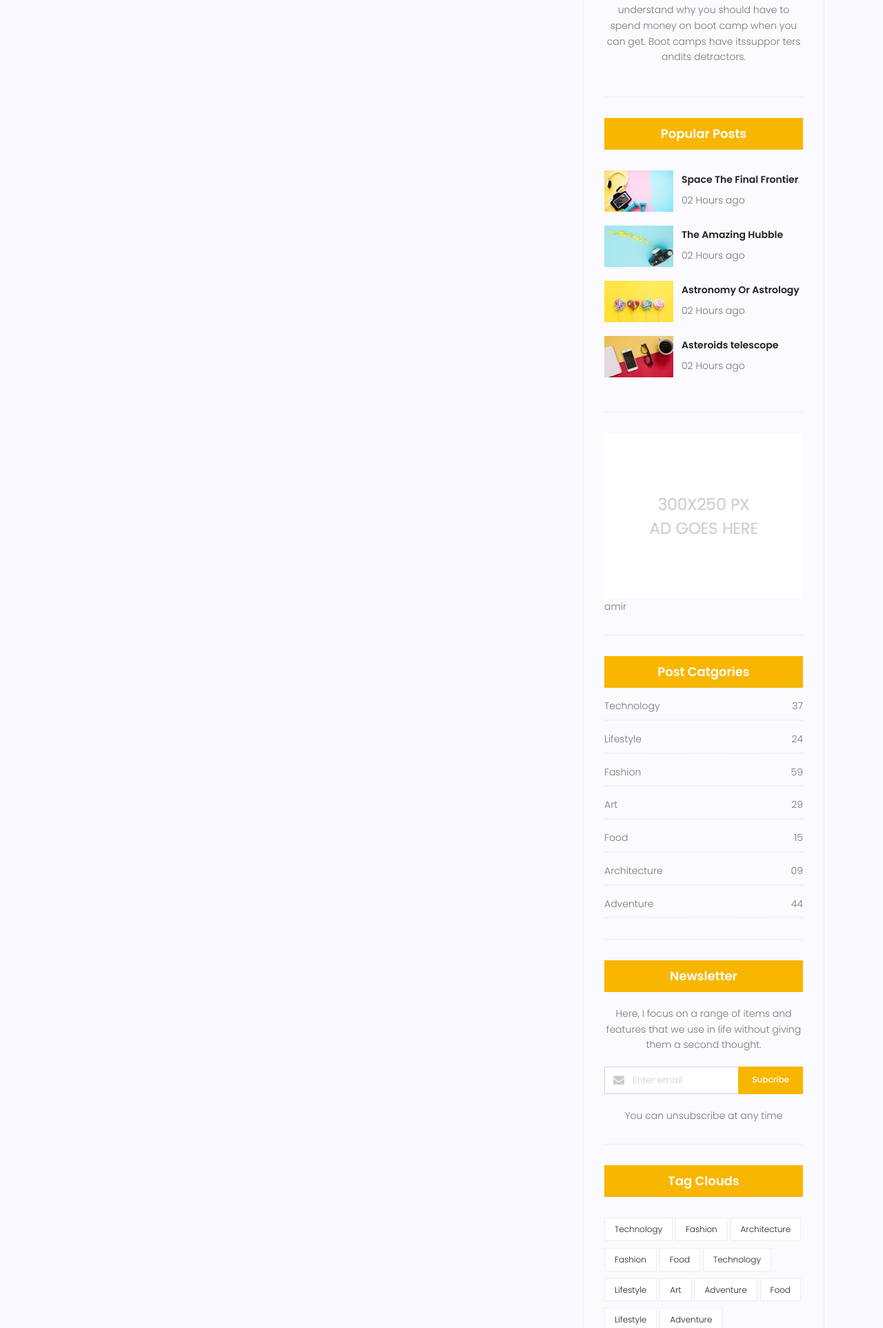
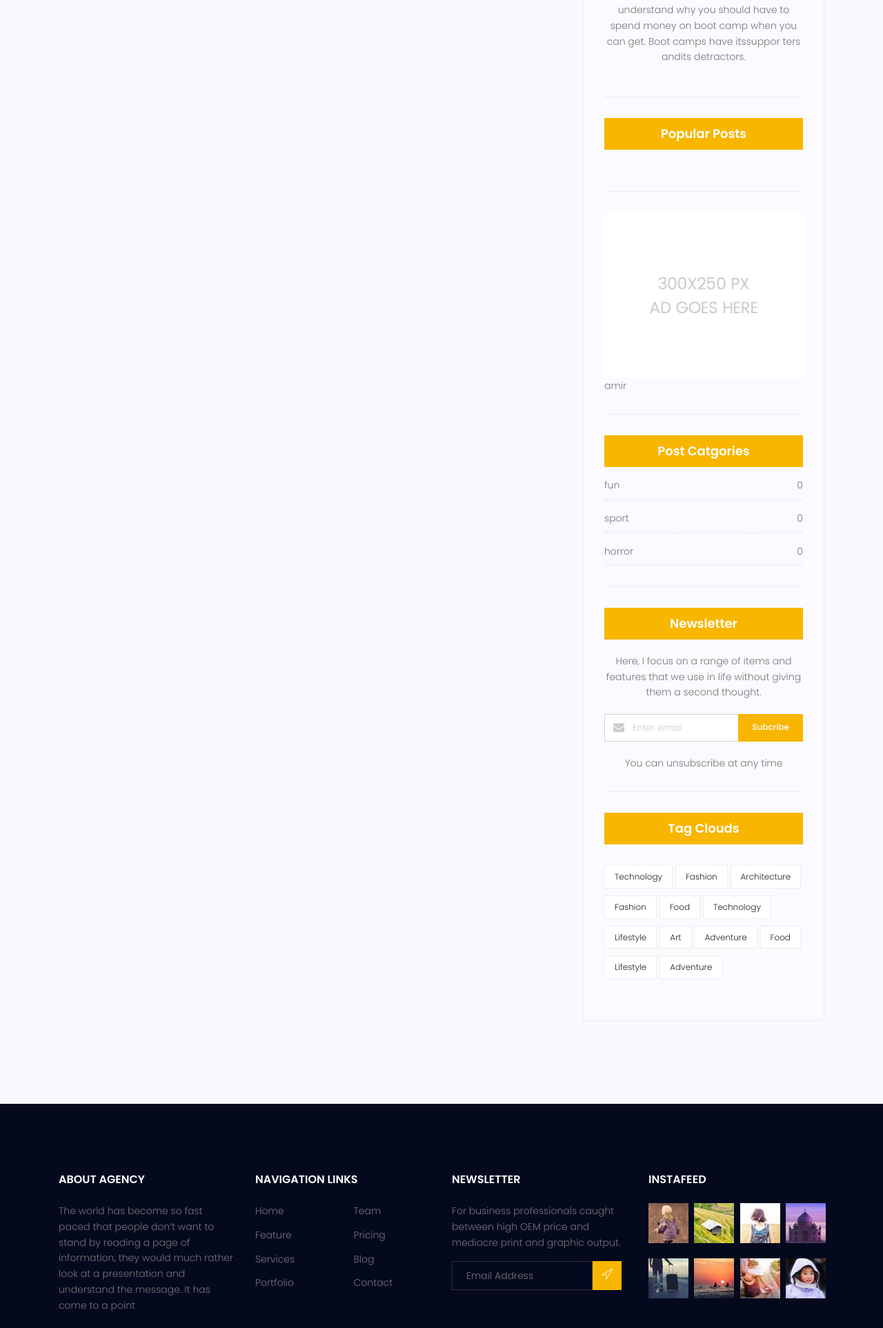
Before and after one commit to AmirhosseinKashaf/my-site, a Django app: page /blog/ in a window 1280 px wide. Shown: the part 1537-3462 px from the top of the page at 69% size. Run offline with Django 4.2, Linux system fonts and the light colour scheme; data comes from the database, SQL or seed files in the repository; both versions use the stored data as it was after the commit; some libraries are stand-ins or nearby versions.

Commit message:
categories updated
made a template tag for categories

```diff
--- a/blog/templatetags/blog_tags.py
+++ b/blog/templatetags/blog_tags.py
@@ -1,3 +1,20 @@
 from django import template
+from blog.models import Post,Category
+from django.utils import timezone
+
 
 register = template.Library()
+
+@register.inclusion_tag('blog/blog-latest-posts.html')
+def latestposts(args=3):
+   posts = Post.objects.filter(published_date__lte=timezone.now(),status=1)[:args]
+   return {'posts':posts}
+
+@register.inclusion_tag('blog/blog-post-categories.html')
+def postcategories(args=3):
+   posts = Post.objects.filter(published_date__lte=timezone.now(),status=1)
+   categories = Category.objects.all()
+   cat_dict = {}
+   for name in categories:
+      cat_dict[name] = posts.filter(category=name).count()
+   return {'categories':cat_dict}
--- a/mystie/settings.py
+++ b/mystie/settings.py
@@ -38,7 +38,7 @@ INSTALLED_APPS = [
     'django.contrib.messages',
     'django.contrib.staticfiles',
     'website.apps.WebsiteConfig',
-    'blog'
+    'blog.apps.BlogConfig'
 ]
 
 MIDDLEWARE = [
--- a/statics/css/main.css
+++ b/statics/css/main.css
@@ -3656,6 +3656,7 @@ body.mobile-nav-active #mobile-nav-toggle {
 
 .widget-wrap .popular-post-widget .popular-post-list .thumb img {
   width: 100%;
+  max-width: 100px;
 }
 
 .widget-wrap .popular-post-widget .single-post-list {
--- a/templates/blog/blog-home.html
+++ b/templates/blog/blog-home.html
@@ -1,5 +1,6 @@
 {% extends 'base.html' %}
 {% load static %}
+{% load blog_tags %}
 {% block contents %}
 
 <!-- start banner Area -->
@@ -150,9 +151,9 @@
 				<div class="widget-wrap">
 					{% include 'blog/blog-search.html' %}
 					{% include 'blog/blog-writer.html' %}
-					{% include 'blog/blog-popular-posts.html' %}
+					{% latestposts %}
 					{% include 'blog/blog-ads.html' %}
-					{% include 'blog/blog-post-categories.html' %}
+					{% postcategories %}
 					{% include 'blog/blog-newsletter.html' %}
 					{% include 'blog/blog-tags.html' %}
 				</div>
--- /dev/null
+++ b/templates/blog/blog-latest-posts.html
@@ -0,0 +1,20 @@
+{% load static %}
+<div class="single-sidebar-widget popular-post-widget">
+    <h4 class="popular-title">Popular Posts</h4>
+    <div class="popular-post-list">
+        {% for post in posts %}
+        <div class="single-post-list d-flex flex-row align-items-center">
+            <div class="thumb">
+                <img class="img-fluid" src="{{post.image.url}}" alt="">
+            </div>
+            <div class="details">
+                <a href="{% url 'blog:single' pid=post.id %}">
+                    <h6>{{post.title}}</h6>
+                </a>
+                <p>{{post.published_date|date:'d M Y'}}</p>
+            </div>
+        </div>
+        {% endfor %}
+
+    </div>
+</div>
--- a/templates/blog/blog-popular-posts.html
+++ /dev/null
@@ -1,50 +0,0 @@
-{% load static %}
-<div class="single-sidebar-widget popular-post-widget">
-    <h4 class="popular-title">Popular Posts</h4>
-    <div class="popular-post-list">
-        <div class="single-post-list d-flex flex-row align-items-center">
-            <div class="thumb">
-                <img class="img-fluid" src="{% static 'img/blog/pp1.jpg' %}" alt="">
-            </div>
-            <div class="details">
-                <a href="blog-single.html">
-                    <h6>Space The Final Frontier</h6>
-                </a>
-                <p>02 Hours ago</p>
-            </div>
-        </div>
-        <div class="single-post-list d-flex flex-row align-items-center">
-            <div class="thumb">
-                <img class="img-fluid" src="{% static 'img/blog/pp2.jpg' %}" alt="">
-            </div>
-            <div class="details">
-                <a href="blog-single.html">
-                    <h6>The Amazing Hubble</h6>
-                </a>
-                <p>02 Hours ago</p>
-            </div>
-        </div>
-        <div class="single-post-list d-flex flex-row align-items-center">
-            <div class="thumb">
-                <img class="img-fluid" src="{% static 'img/blog/pp3.jpg' %}" alt="">
-            </div>
-            <div class="details">
-                <a href="blog-single.html">
-                    <h6>Astronomy Or Astrology</h6>
-                </a>
-                <p>02 Hours ago</p>
-            </div>
-        </div>
-        <div class="single-post-list d-flex flex-row align-items-center">
-            <div class="thumb">
-                <img class="img-fluid" src="{% static 'img/blog/pp4.jpg' %}" alt="">
-            </div>
-            <div class="details">
-                <a href="blog-single.html">
-                    <h6>Asteroids telescope</h6>
-                </a>
-                <p>02 Hours ago</p>
-            </div>
-        </div>
-    </div>
-</div>
--- a/templates/blog/blog-post-categories.html
+++ b/templates/blog/blog-post-categories.html
@@ -2,47 +2,13 @@
 <div class="single-sidebar-widget post-category-widget">
     <h4 class="category-title">Post Catgories</h4>
     <ul class="cat-list">
+        {% for name,count in categories.items %}
         <li>
             <a href="#" class="d-flex justify-content-between">
-                <p>Technology</p>
-                <p>37</p>
+                <p>{{name}}</p>
+                <p>{{count}}</p>
             </a>
         </li>
-        <li>
-            <a href="#" class="d-flex justify-content-between">
-                <p>Lifestyle</p>
-                <p>24</p>
-            </a>
-        </li>
-        <li>
-            <a href="#" class="d-flex justify-content-between">
-                <p>Fashion</p>
-                <p>59</p>
-            </a>
-        </li>
-        <li>
-            <a href="#" class="d-flex justify-content-between">
-                <p>Art</p>
-                <p>29</p>
-            </a>
-        </li>
-        <li>
-            <a href="#" class="d-flex justify-content-between">
-                <p>Food</p>
-                <p>15</p>
-            </a>
-        </li>
-        <li>
-            <a href="#" class="d-flex justify-content-between">
-                <p>Architecture</p>
-                <p>09</p>
-            </a>
-        </li>
-        <li>
-            <a href="#" class="d-flex justify-content-between">
-                <p>Adventure</p>
-                <p>44</p>
-            </a>
-        </li>
+        {% endfor %}
     </ul>
 </div>
--- a/templates/blog/blog-single.html
+++ b/templates/blog/blog-single.html
@@ -229,9 +229,9 @@
 				<div class="widget-wrap">
 					{% include 'blog/blog-search.html' %}
 					{% include 'blog/blog-writer.html' %}
-					{% include 'blog/blog-popular-posts.html' %}
+					{% latestposts %}
 					{% include 'blog/blog-ads.html' %}
-					{% include 'blog/blog-post-categories.html' %}
+					{% postcategories %}
 					{% include 'blog/blog-newsletter.html' %}
 					{% include 'blog/blog-tags.html' %}
 				</div>
```
Also changed, not shown: db.sqlite3.
